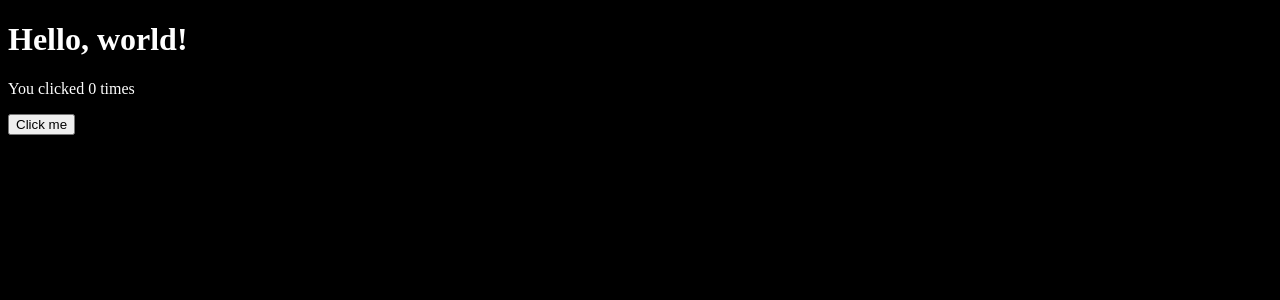
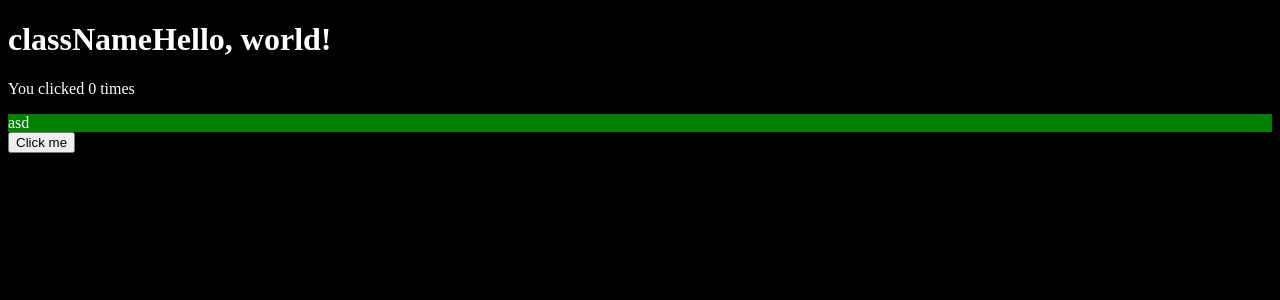
Before and after one commit to PKG-7/webpack-ts-from-scratch, a React app: page / in a window 1280 px wide. Shown: the top 300 px of the page. Built offline with nearby package versions, Linux system fonts and the light colour scheme; the HTML template or start-up script is replaced by a standard one.

Commit message:
scss modules working

```diff
--- a/global.d.ts
+++ /dev/null
@@ -1,2 +0,0 @@
-declare module "*.css";
-declare module "*.scss";
--- a/src/components/App.scss
+++ b/src/components/App.module.scss
@@ -4,3 +4,7 @@ body {
   background-color: $bg;
   color: white;
 }
+
+.dik {
+  background-color: green;
+}
--- a/src/components/App.tsx
+++ b/src/components/App.tsx
@@ -1,12 +1,13 @@
 import { useState } from "react";
-import "./App.scss";
+import st from "./App.module.scss";
 
 export default function App() {
   const [count, setCount] = useState(0);
   return (
     <div>
-      <h1>Hello, world!</h1>
+      <h1> classNameHello, world!</h1>
       <p>You clicked {count} times</p>
+      <div className={st.dik}>asd</div>
       <button onClick={() => setCount(count + 1)}>Click me</button>
     </div>
   );
```
Also changed, not shown: src/global.d.ts (added, +7 -0 lines).
